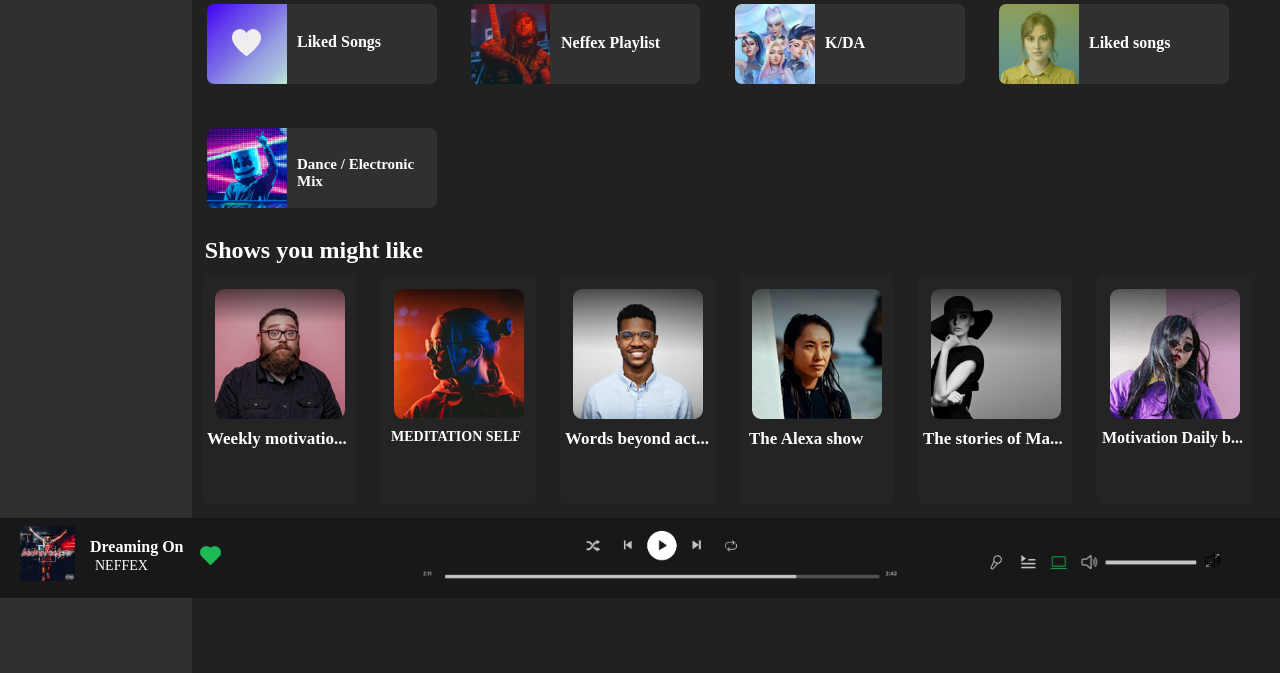
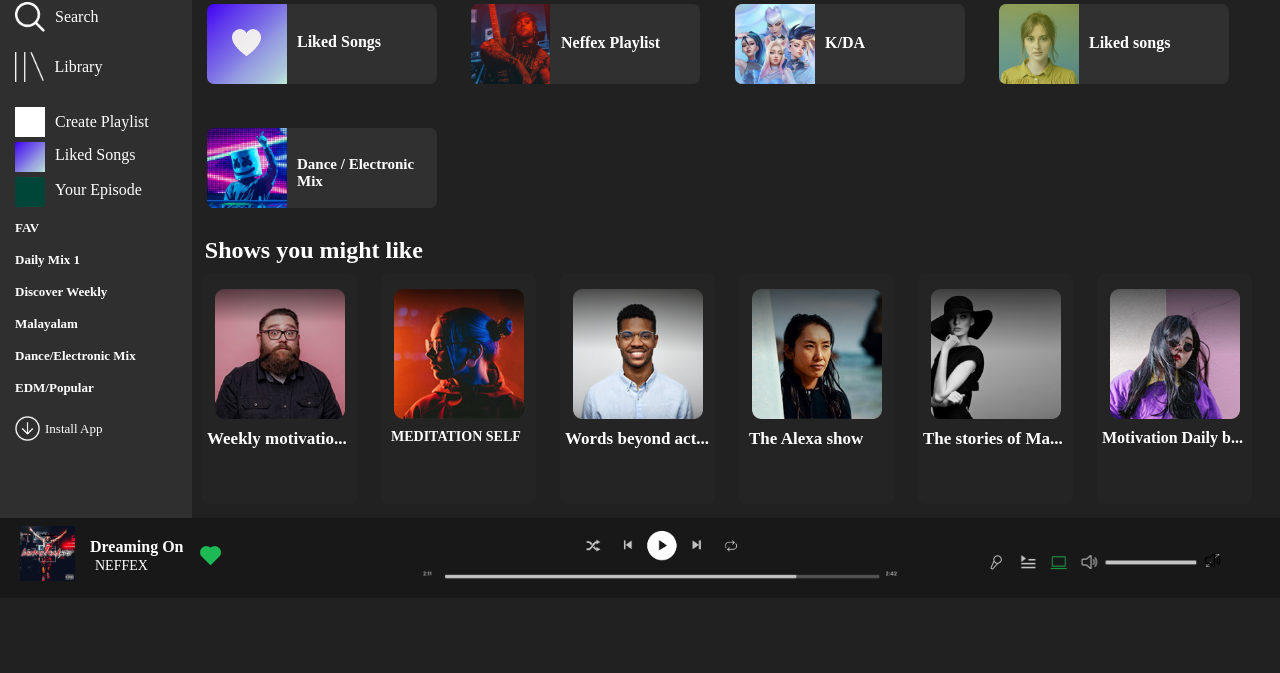
Before and after one commit to srikishore5727/frontend_CA, a plain HTML site: page index.html in a window 1280 px wide. Shown: the part 127-800 px from the top of the page. Drawn offline with Linux system fonts and the light colour scheme.

Commit message:
project completed

```diff
--- a/index.html
+++ b/index.html
@@ -12,6 +12,46 @@
         <!-- <div id="menus">
             <img class="menu-img" src="./assets/Home.png" alt="home-img">
         </div> -->
+        <div id="three-menu">
+            <div class="menus" id="home-opt">
+            <img id="home" src="./assets/Home.png" alt="home">
+            <p id="home-text">Home</p>
+            </div>
+            <div class="menus">
+            <img id="search" src="./assets/Search.png" alt="search">
+            <p id="search-text">Search</p>
+            </div>
+            <div class="menus">
+            <img src="./assets/Your library.png" alt="library">
+            <p>Library</p>
+            </div>
+        </div>
+        <div id="song-playlist">
+            <div class="playlist">
+                <img id="list1" src="./assets/object3.png" alt="img">
+                <p id="list-text1">Create Playlist</p>
+            </div>
+            <div class="playlist">
+                <img id="list2" src="./assets/object1.png" alt="img">
+                <p id="list-text2">Liked Songs</p>
+            </div>
+            <div class="playlist">
+                <img id="list3" src="./assets/object4.png" alt="img">
+                <p id="list-text3">Your Episode</p>
+            </div>
+        </div>
+        <div id="user-option">
+            <h4>FAV</h4><br>
+            <h4>Daily Mix 1</h4><br>
+            <h4>Discover Weekly</h4><br>
+            <h4>Malayalam</h4><br>
+            <h4>Dance/Electronic Mix</h4><br>
+            <h4>EDM/Popular</h4>
+        </div>
+        <div id="install-opt">
+            <img id="arrow-down" src="./assets/grommet-icons_install-option.png" alt="img">
+            <p id="install-txt">Install App</p>
+        </div>
     </div>
     <div id="top-container">
         <div id="arrow-profile">
--- a/style.css
+++ b/style.css
@@ -13,8 +13,39 @@ body{
     margin-top: -15px;
     position: absolute;
     width: 15%;
-    height: 100vh;
+    height: 100%;
     background-color: rgb(48, 47, 47);
+}
+/* #Home-menu{
+    margin-top: 20px;
+    margin-left: 10px;
+}
+#home{
+    height: 30px;
+    margin-left: 10px;
+}
+#home-text{
+    font-weight: bold;
+    color: white;
+    margin-top: -25px;
+    margin-left: 50px;
+}
+#seach-menu{
+    margin-top: 30px;
+    margin-left: 10px;
+}
+#search{
+    height: 30px;
+    margin-left: 10px;
+}
+#search-text{
+    font-weight: bold;
+    color: white;
+    margin-top: -25px;
+    margin-left: 50px;
+} */
+.menus img{
+    height: 30px;
 }
 #logo{
     height: 40px;
@@ -238,3 +269,60 @@ body{
     margin-left: 80px;
     margin-top: 30px;
 }
+.menus{
+    display: flex;
+    margin: 10px;
+    align-items: center;
+    padding: 5px;
+}
+.menus p{
+    color: white;
+    margin-left: 10px;
+}
+#song-playlist{
+    /* border: 2px solid red; */
+    margin-top: 20px;
+}
+#song-playlist .playlist{
+    display: flex;
+    align-items: center;
+}
+#list1,#list2,#list3{
+    height: 30px;
+    margin-left: 15px;
+}
+#list2{
+    margin-top: 5px;
+}
+#list3{
+    margin-top: 5px;
+}
+#list-text1,#list-text2,#list-text3{
+    margin-left: 10px;
+    color: white;
+}
+#user-option{
+    font-size: 13px;
+    margin-top: 13px;
+    color: white;
+    margin-left: 15px;
+}
+#install-opt{
+    margin-top: 20px;
+    display: flex;
+    align-items: center;
+}
+#arrow-down{
+    height: 25px;
+    margin-left: 15px;
+}
+#install-txt{
+    font-size:13px;
+    margin-left: 5px;
+    color: white;
+}
+#home-opt{
+    border-radius: 5px;
+    /* border: 1px solid red; */
+    background-color: gray;
+}
```
